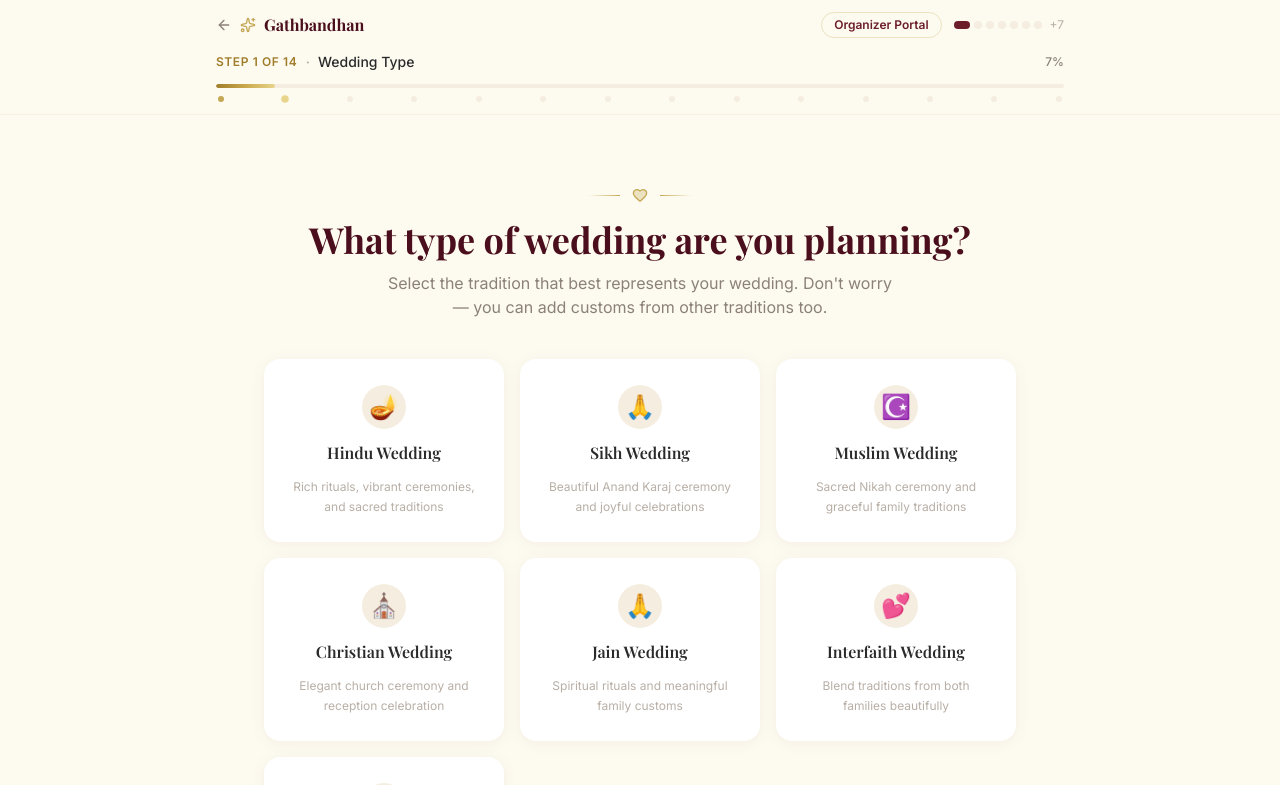
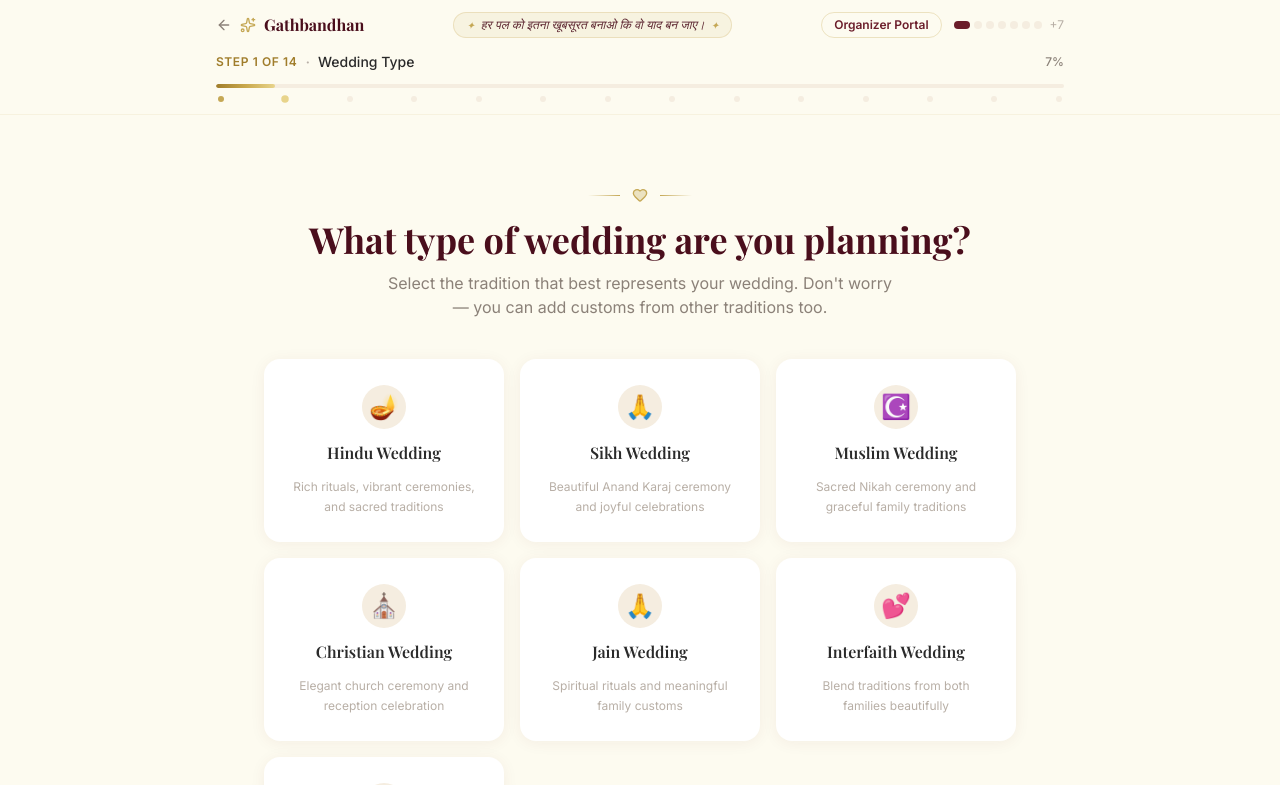
Before and after one commit to divysaxena24/Gathbandhan, a Next.js app: page /plan-your-wedding in a window 1280 px wide. Shown: the top 785 px of the page. Built offline with nearby package versions, Linux system fonts and the light colour scheme; a web font is replaced by a local one.

Commit message:
added tagline as well as fixed few lines of unnecessary code

```diff
--- a/src/app/(workspace)/layout.tsx
+++ b/src/app/(workspace)/layout.tsx
@@ -247,7 +247,14 @@ export default function WorkspaceLayout({
       {/* Main Content Area */}
       <div className="flex-1 lg:pl-64 flex flex-col min-w-0">
         {/* Top Operational Status Bar */}
-        <header className="hidden lg:flex h-16 bg-white/70 backdrop-blur-md border-b border-border/60 sticky top-0 z-30 items-center justify-end px-8">
+        <header className="hidden lg:flex h-16 bg-white/70 backdrop-blur-md border-b border-border/60 sticky top-0 z-30 items-center justify-between px-8">
+          {/* Tagline parallely opposite the notifications bell icon */}
+          <div className="flex items-center gap-2.5 text-xs sm:text-sm font-serif italic text-maroon-deep bg-gradient-to-r from-gold/15 via-gold/10 to-gold/5 px-4 py-1.5 rounded-full border border-gold/30 shadow-xs">
+            <span className="text-gold font-bold text-xs">✦</span>
+            <span className="tracking-wide select-none">हर पल को इतना खूबसूरत बनाओ कि वो याद बन जाए।</span>
+            <span className="text-gold font-bold text-xs">✦</span>
+          </div>
+
           <div className="flex items-center gap-4">
             <NotificationsDrawer />
           </div>
--- a/src/app/page.tsx
+++ b/src/app/page.tsx
@@ -31,6 +31,13 @@ export default async function HomePage() {
               </span>
             </div>
           </div>
+
+          <div className="hidden md:flex items-center gap-2 text-xs font-serif italic text-maroon-deep/90 bg-gold/10 px-3.5 py-1 rounded-full border border-gold/25 shadow-2xs">
+            <span className="text-gold text-[10px]">✦</span>
+            <span>हर पल को इतना खूबसूरत बनाओ कि वो याद बन जाए।</span>
+            <span className="text-gold text-[10px]">✦</span>
+          </div>
+
           <div className="flex items-center gap-3">
             <Link href="/client">
               <Button variant="ghost" size="sm" className="text-charcoal hover:bg-gold/10 hidden sm:inline-flex">
--- a/src/app/plan-your-wedding/page.tsx
+++ b/src/app/plan-your-wedding/page.tsx
@@ -82,6 +82,12 @@ function WizardContent() {
               </span>
             </Link>
 
+            <span className="hidden md:inline-flex items-center gap-1.5 text-xs font-serif italic text-maroon-deep/90 bg-gold/10 px-3 py-1 rounded-full border border-gold/25 shadow-2xs">
+              <span className="text-gold text-[10px]">✦</span>
+              <span>हर पल को इतना खूबसूरत बनाओ कि वो याद बन जाए।</span>
+              <span className="text-gold text-[10px]">✦</span>
+            </span>
+
             <div className="flex items-center gap-3">
               <Link
                 href="/dashboard"
```
Also changed, not shown: src/components/shared/page-header.tsx (line endings or trailing spaces), 1 other file (tests, documents, lock files or other folders).
